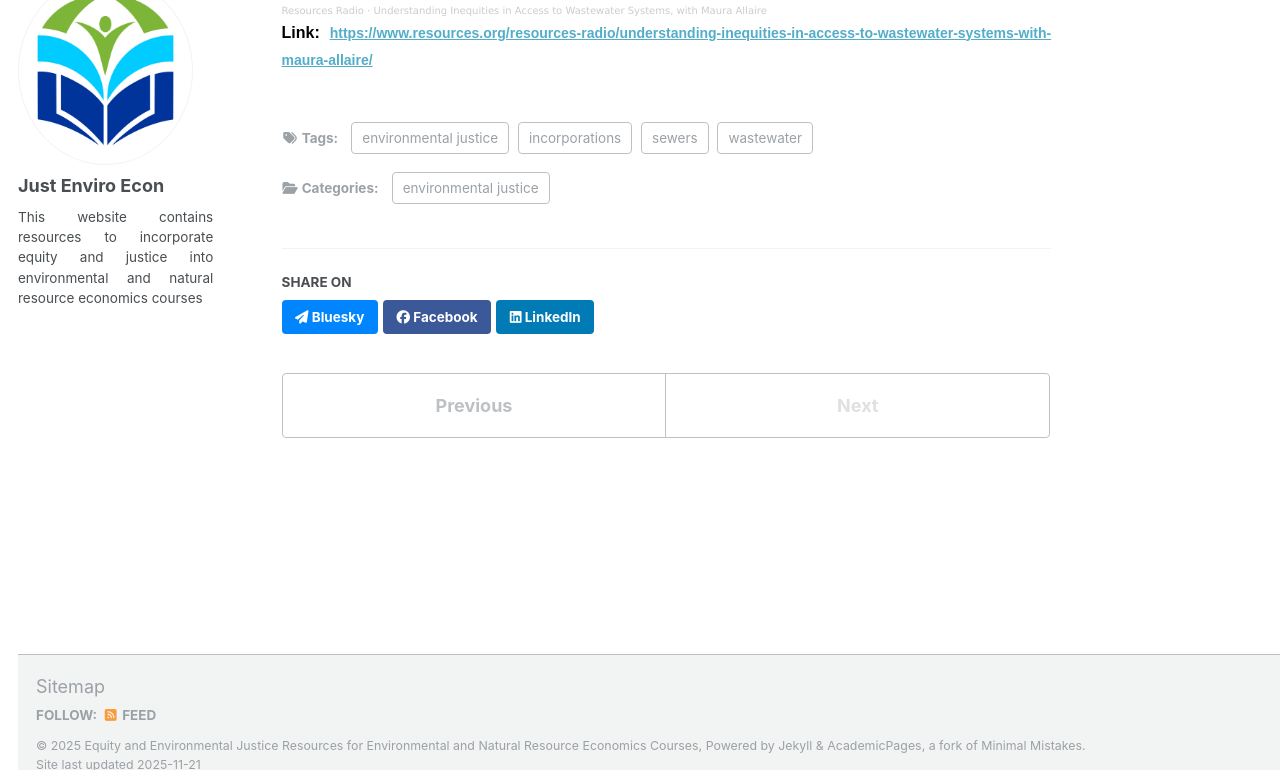
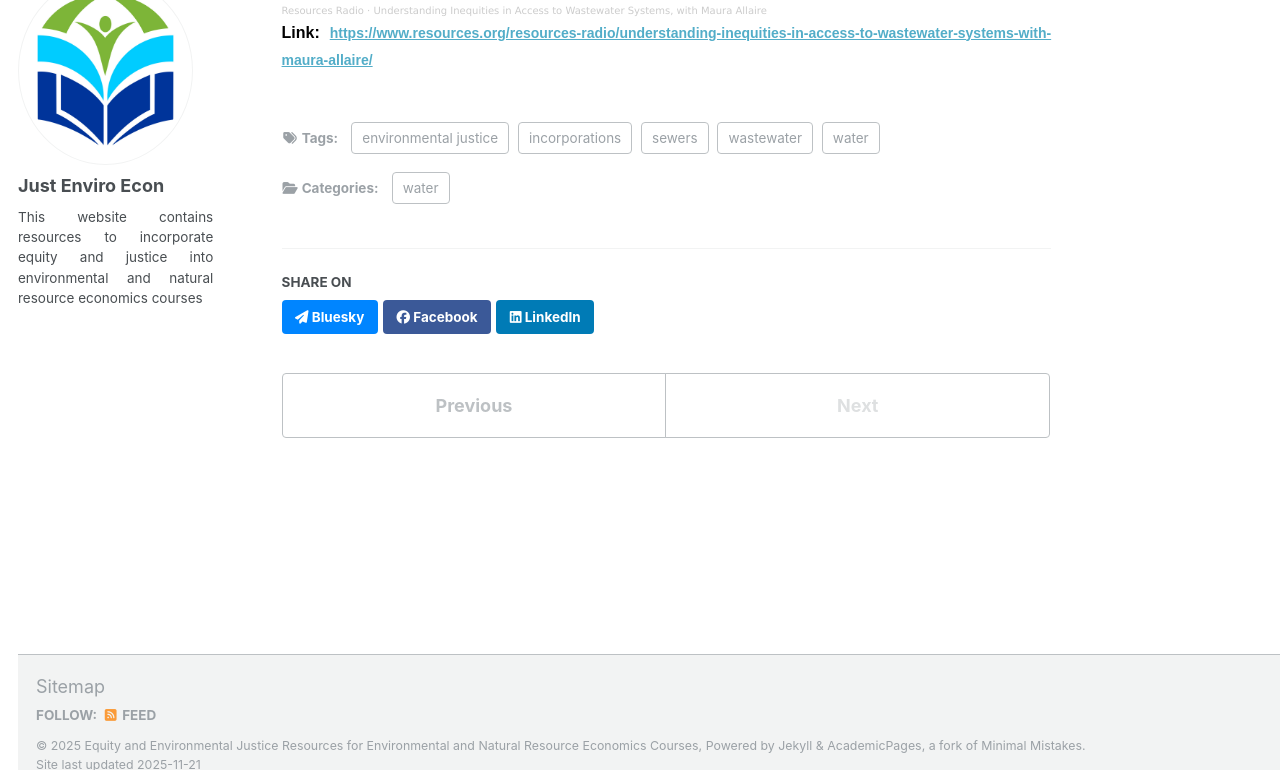
Before and after one commit to just-enviro-econ/just-enviro-econ.github.io, a Jekyll site: the page built from _media/2024-10-02-wastewater-inequities.md, in a window 1280 px wide and 900 px high, scrolled down 616 px, cut to the strip 130-900 px from the top of the window. Built offline with Jekyll 4.4.1, drawn with Linux system fonts in a browser that asks for light colours.

Commit message:
Update 2024-10-02-wastewater-inequities.md

```diff
--- a/_media/2024-10-02-wastewater-inequities.md
+++ b/_media/2024-10-02-wastewater-inequities.md
@@ -7,7 +7,8 @@ tags:
   - wastewater
   - incorporations
   - sewers
-category: "environmental justice"
+  - water
+category: "water"
 type: "podcast"
 publisher: "Resource Radio"
 paperurl: 'https://www.resources.org/resources-radio/understanding-inequities-in-access-to-wastewater-systems-with-maura-allaire/'
```
